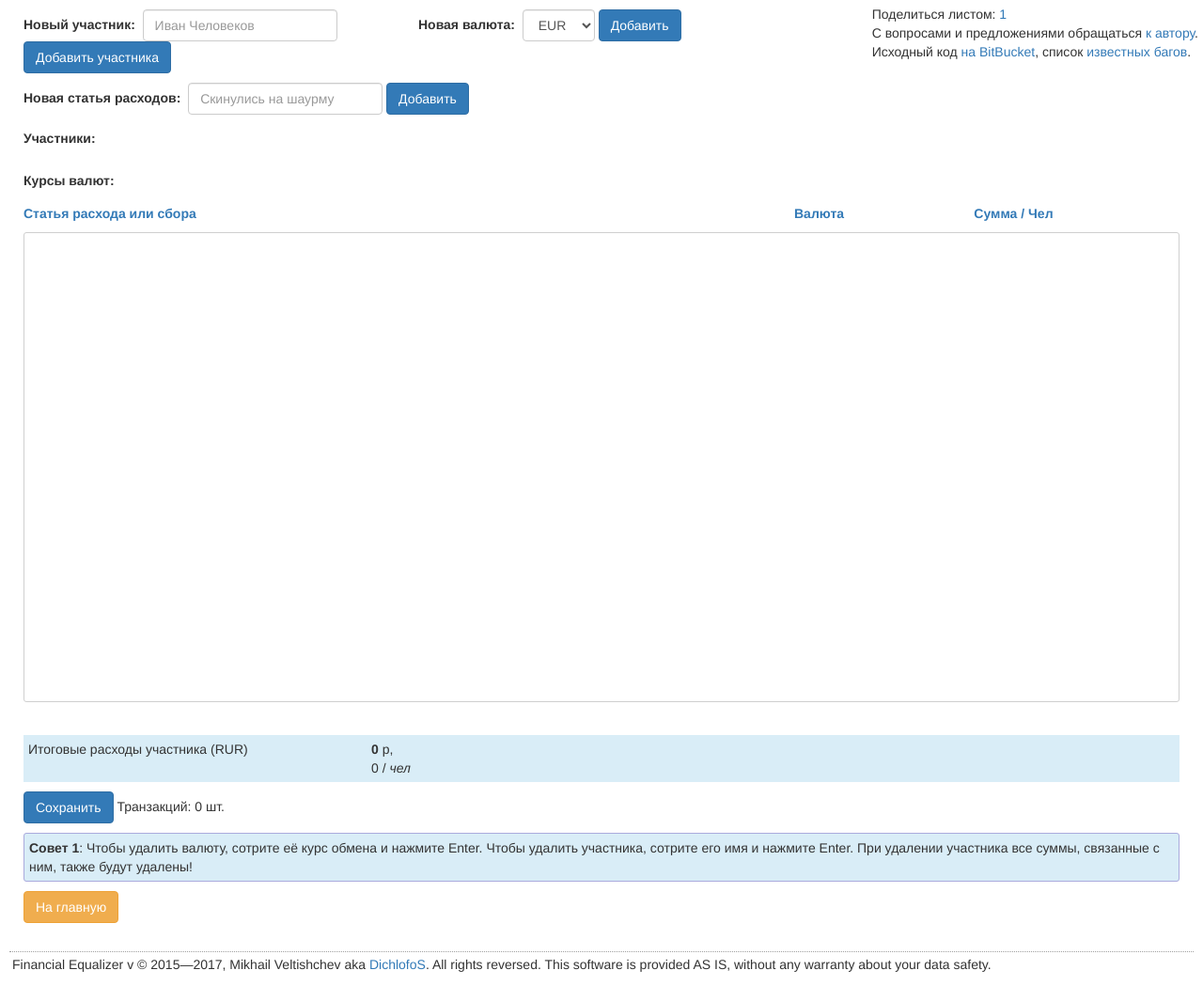
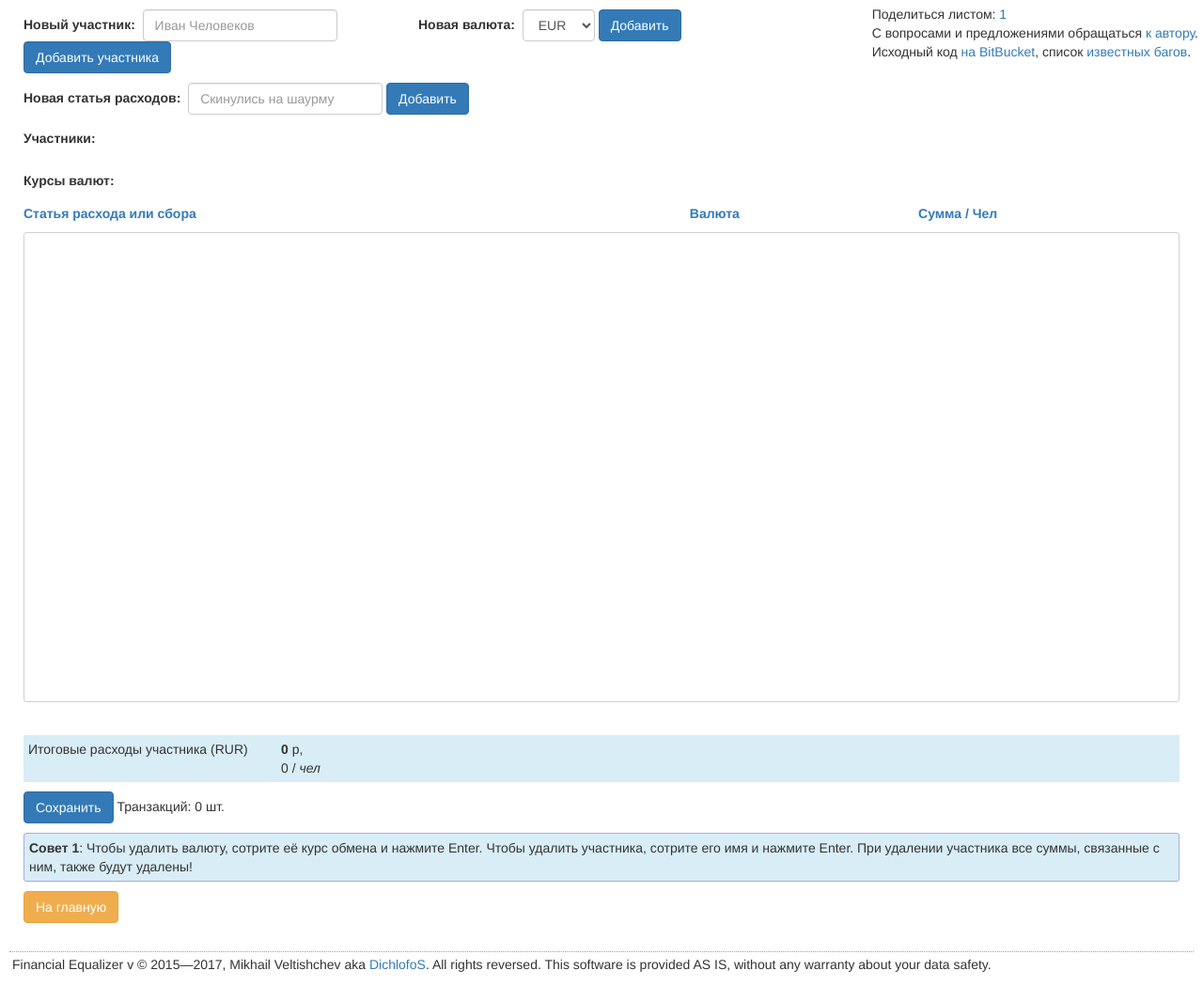
Before and after one commit to dichlofos/financial-equalizer, a PHP site: page /?sheet_id=1 in a window 1280 px wide. Shown: the whole page at 94% size. Run offline with PHP 8.4, Linux system fonts and the light colour scheme; the visitor is signed in with stand-in values (Sample User, id 1); lists and menus that the app fills with data are empty.

Commit message:
Proper header resizing. Remove copypaste

```diff
--- a/static/communism/css/main.css
+++ b/static/communism/css/main.css
@@ -145,7 +145,16 @@
 table.transactions-footer th {
     /* remove borders */
     border-top: 0px !important;
+}
+
+table.transactions td,
+table.transactions-footer td {
     white-space: nowrap;
+}
+
+table.transactions th {
+    white-space: normal;
+    word-break: break-all;
 }
 
 th.transaction-description,
--- a/static/communism/js/communism.js
+++ b/static/communism/js/communism.js
@@ -1,5 +1,13 @@
 
 $(document).ready(function () {
+    fe_on_resize();
+});
+
+$(document).resize(function () {
+    fe_on_resize();
+});
+
+function fe_on_resize() {
     var total_width = $('#transactions').innerWidth();
 
     // console.log("total width: " + total_width);
@@ -9,25 +17,22 @@
     // console.log("total width rest: " + total_width);
 
     _set_transaction_amount_width(total_width);
+}
 
-});
+function _set_width_by_selector(selector, width) {
+    var elements = $(selector);
+    for (var i = 0; i < elements.length; ++i) {
+        $(elements[i]).innerWidth(width);
+    }
+}
 
 function _set_transaction_description_width(total_width) {
-    var descriptions = $('td.transaction-description');
     var descr_width = Math.trunc(total_width / 6);
+    // console.log("descr width: " + descr_width);
     total_width -= descr_width;
-    for (var i = 0; i < descriptions.length; ++i) {
-        // 2px is for border
-        $(descriptions[i]).innerWidth(descr_width - 2);
-    }
-    // console.log("descr width: " + descr_width);
-
-    var inputs = $('input.transaction-description');
-    for (i = 0; i < inputs.length; ++i) {
-        // 2px is for border
-        $(inputs[i]).innerWidth(descr_width - 15);
-    }
-
+    _set_width_by_selector('td.transaction-description', descr_width - 2); // 2px border
+    _set_width_by_selector('input.transaction-description', descr_width - 15);
+    _set_width_by_selector('th.transaction-description', descr_width);
     return total_width;
 }
 
@@ -37,21 +42,13 @@
     var spent_min_length = $('#spent_min').val().length;
     var digit_count = Math.max(spent_max_length, spent_min_length);
 
-    var sums = $('td.transaction-amount');
     var amount_width = 50;
     if (member_count > 0) {
         amount_width = Math.trunc(total_width / member_count);
         if (amount_width < 50)
             amount_width = 50;
     }
-    // console.log("amount width: " + amount_width);
-    for (var i = 0; i < sums.length; ++i) {
-        // 2px is for border
-        $(sums[i]).width(amount_width - 2);
-    }
-
-    var inputs = $('input.amount');
-    for (var i = 0; i < inputs.length; ++i) {
-        $(inputs[i]).width((digit_count * 8) + 'px');
-    }
+    _set_width_by_selector('td.transaction-amount', amount_width - 2);
+    _set_width_by_selector('input.amount', (digit_count * 8) + 'px');
+    _set_width_by_selector('th.transaction-amount', amount_width);
 }
```
